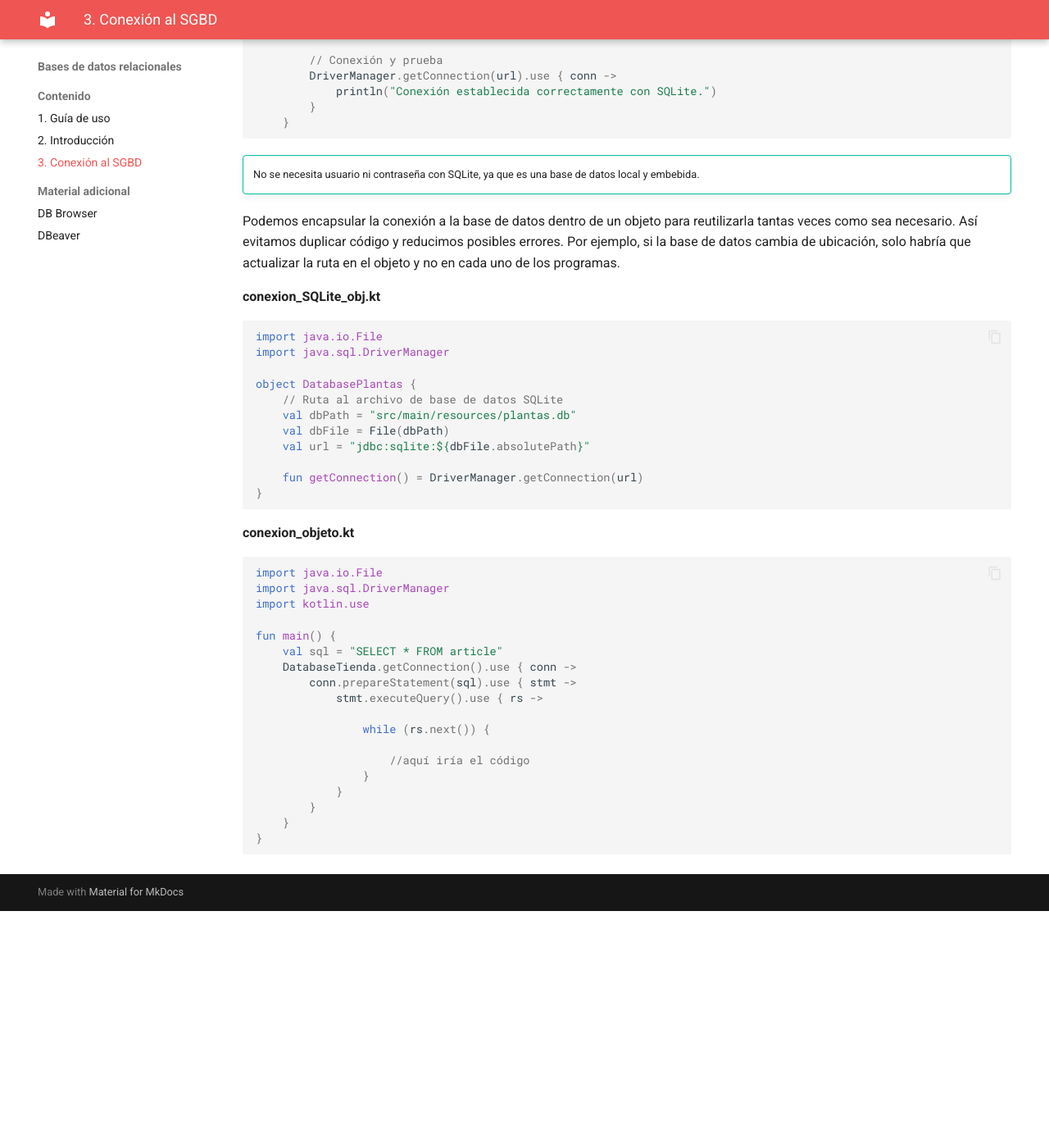
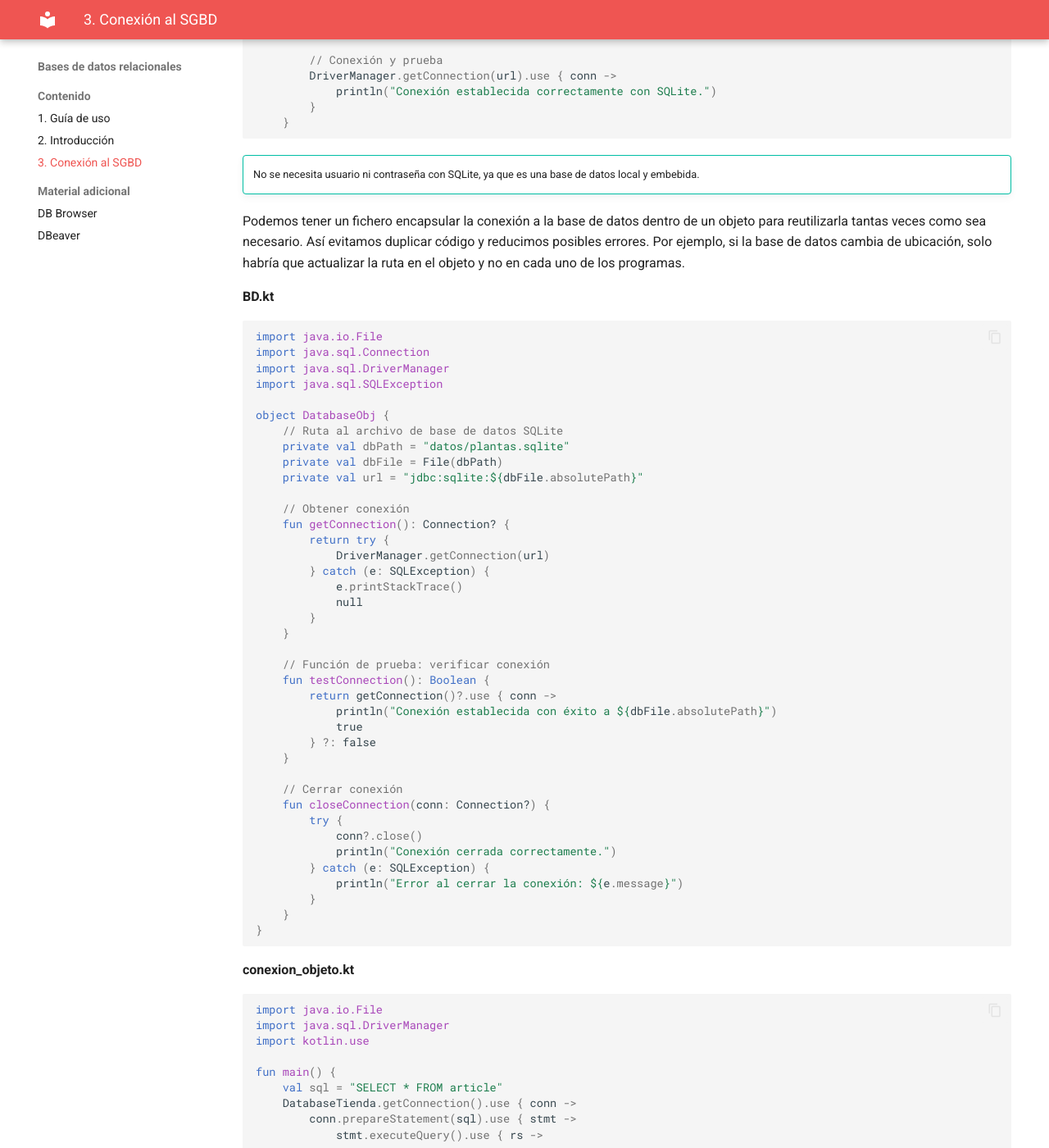
Before and after one commit to bpaterna/AD_BD_REL, an MkDocs documentation site: the page built from docs/conexiones.md, in a window 1280 px wide and 1400 px high, scrolled down 2228 px. Shown: the whole window at 82% size. Built offline with MkDocs 1.6.1 and Material for MkDocs 9.7.7, drawn with Linux system fonts in a browser that asks for light colours; before the commit the page ends 3339 px from its top, so only the background shows below that.

Commit message:
Update conexiones.md

````diff
--- a/docs/conexiones.md
+++ b/docs/conexiones.md
@@ -90,20 +90,48 @@ import java.sql.DriverManager
 !!!Tip ""
     No se necesita usuario ni contraseña con SQLite, ya que es una base de datos local y embebida.
 
-Podemos encapsular la conexión a la base de datos dentro de un objeto para reutilizarla tantas veces como sea necesario. Así evitamos duplicar código y reducimos posibles errores. Por ejemplo, si la base de datos cambia de ubicación, solo habría que actualizar la ruta en el objeto y no en cada uno de los programas.
+Podemos tener un fichero encapsular la conexión a la base de datos dentro de un objeto para reutilizarla tantas veces como sea necesario. Así evitamos duplicar código y reducimos posibles errores. Por ejemplo, si la base de datos cambia de ubicación, solo habría que actualizar la ruta en el objeto y no en cada uno de los programas.
 
-**conexion_SQLite_obj.kt**
+**BD.kt**
 ``` kotlin
 import java.io.File
+import java.sql.Connection
 import java.sql.DriverManager
+import java.sql.SQLException
 
-object DatabasePlantas {
+object DatabaseObj {
     // Ruta al archivo de base de datos SQLite
-    val dbPath = "src/main/resources/plantas.db"
-    val dbFile = File(dbPath)
-    val url = "jdbc:sqlite:${dbFile.absolutePath}"
+    private val dbPath = "datos/plantas.sqlite"
+    private val dbFile = File(dbPath)
+    private val url = "jdbc:sqlite:${dbFile.absolutePath}"
 
-    fun getConnection() = DriverManager.getConnection(url)
+    // Obtener conexión
+    fun getConnection(): Connection? {
+        return try {
+            DriverManager.getConnection(url)
+        } catch (e: SQLException) {
+            e.printStackTrace()
+            null
+        }
+    }
+
+    // Función de prueba: verificar conexión
+    fun testConnection(): Boolean {
+        return getConnection()?.use { conn ->
+            println("Conexión establecida con éxito a ${dbFile.absolutePath}")
+            true
+        } ?: false
+    }
+
+    // Cerrar conexión
+    fun closeConnection(conn: Connection?) {
+        try {
+            conn?.close()
+            println("Conexión cerrada correctamente.")
+        } catch (e: SQLException) {
+            println("Error al cerrar la conexión: ${e.message}")
+        }
+    }
 }
 ```
 
````
